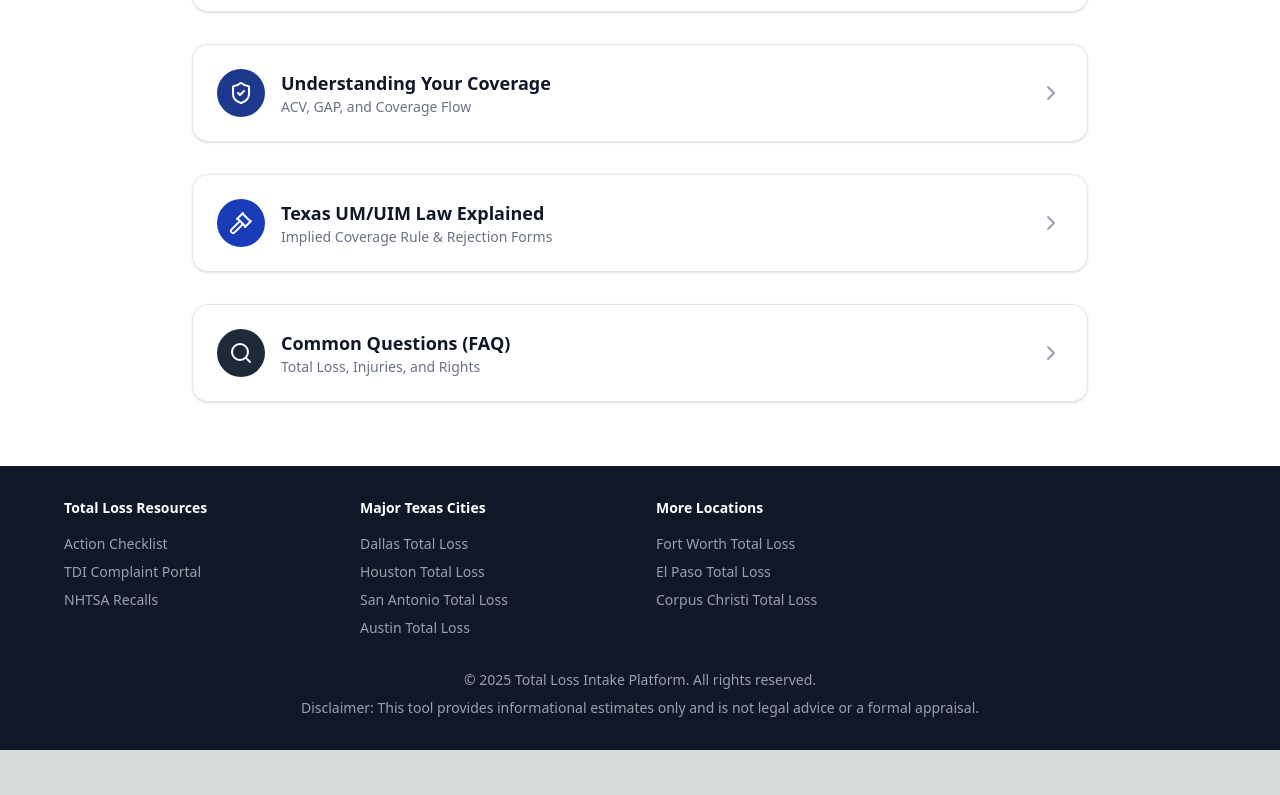
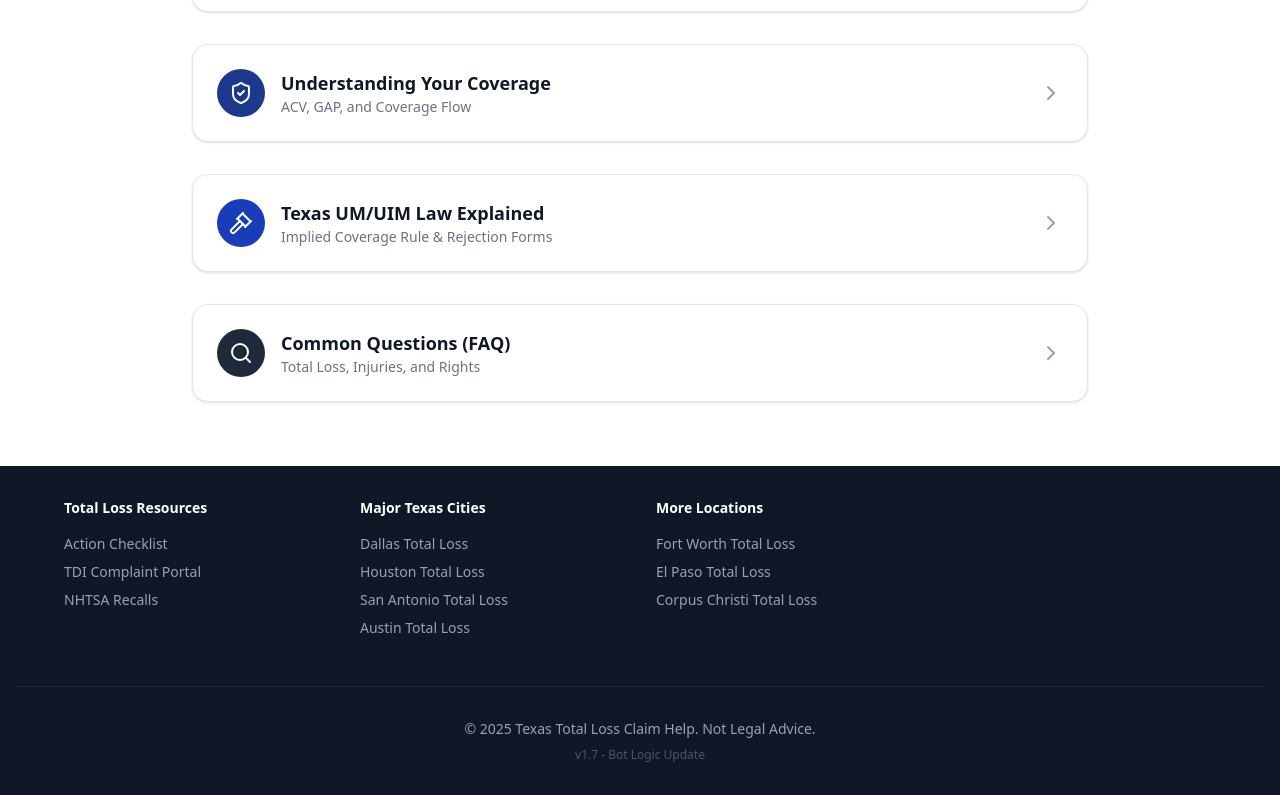
Before and after one commit to joshuadshipman/Texastotalloss, a Next.js app: page / in a window 1280 px wide. Shown: the part 2294-3089 px from the top of the page. Before the commit the page ends 3044 px from the top, so only its background shows below. Built offline with nearby package versions, Linux system fonts and the light colour scheme; no server answers.

Commit message:
fix bot logic and version footer

```diff
--- a/src/app/page.tsx
+++ b/src/app/page.tsx
@@ -721,12 +721,13 @@ export default function Home() {
                     </div>
                 </div>
 
-                <p>© {new Date().getFullYear()} Total Loss Intake Platform. All rights reserved.</p>
-                <p className="mt-2">Disclaimer: This tool provides informational estimates only and is not legal advice or a formal appraisal.</p>
+                <div className="border-t border-gray-800 mt-12 pt-8 text-center text-gray-400 text-sm">
+                    <p>&copy; {new Date().getFullYear()} Texas Total Loss Claim Help. Not Legal Advice.</p>
+                    <p className="mt-2 text-xs text-gray-600">v1.7 - Bot Logic Update</p>
+                </div>
             </footer>
-
+            {/* Chat & Mobile Nav */}
             <ChatWidget />
-            {/* Mobile Nav */}
             <MobileNav />
         </main >
     );
--- a/src/components/ChatWidget.tsx
+++ b/src/components/ChatWidget.tsx
@@ -268,8 +268,16 @@ export default function ChatWidget() {
 
             // --- FALLBACK from Live Agent ---
             case 30: // Waiting for Text Time
+                // Improve validation slightly
+                const isShort = userText.length < 3;
                 newData.best_time = userText;
-                botText = "Thank you. An agent will text you at that time. We have your details.";
+
+                if (isShort || userText.toLowerCase().includes('hello') || userText.toLowerCase().includes('hi ')) {
+                    botText = "Thanks. I've noted that you are available now. We have your details and an agent will text you shortly.";
+                } else {
+                    botText = "Thank you. An agent will text you around that time. We have your details.";
+                }
+
                 setTimeout(() => { submitLead(newData); }, 1000);
                 nextStep = 9; // End
                 break;
```
